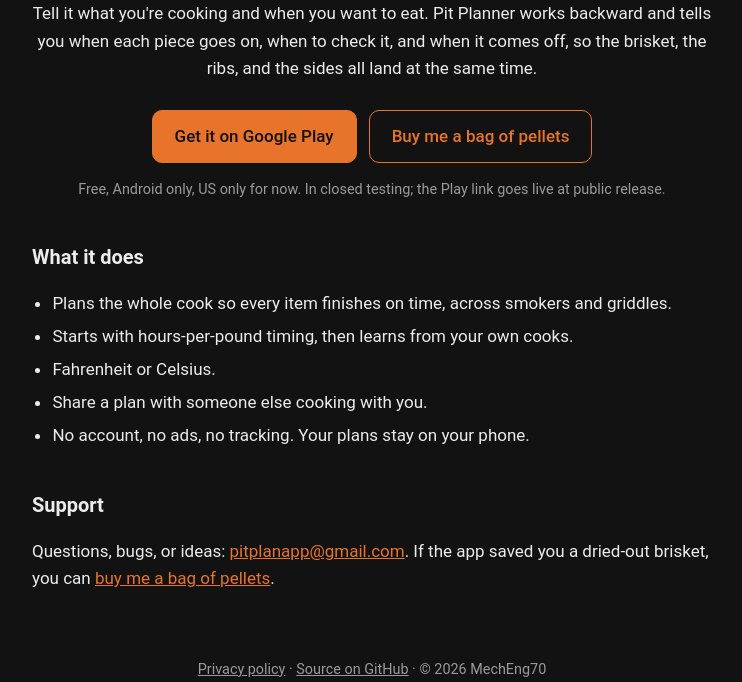
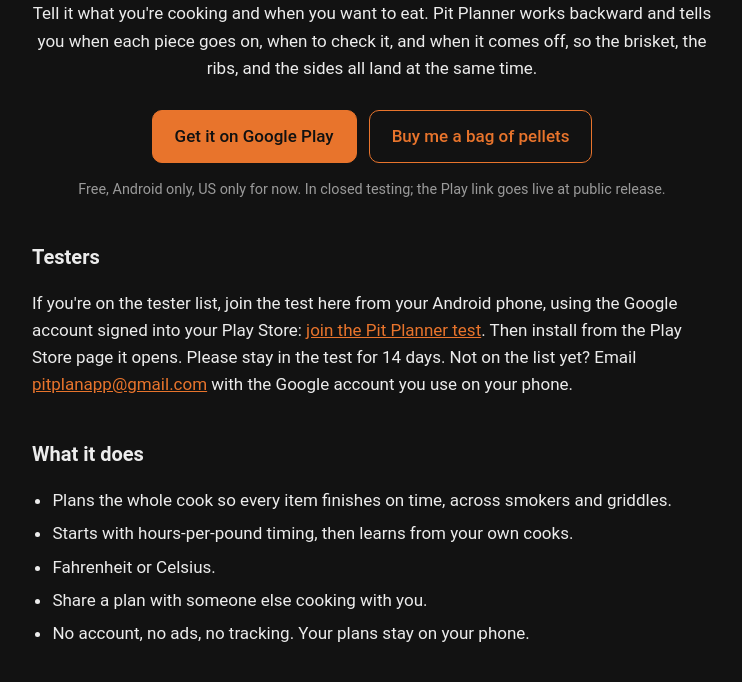
Before and after one commit to MechEng70/pitplanner-site, a plain HTML site: page index.html in a window 1280 px wide. Shown: the part 270-952 px from the top of the page, without its empty margins (268-1010 px from the left). Drawn offline with Linux system fonts and the light colour scheme.

Commit message:
Add tester opt-in link

```diff
--- a/index.html
+++ b/index.html
@@ -23,6 +23,11 @@
   </header>
 
   <section>
+    <h2>Testers</h2>
+    <p>If you're on the tester list, join the test here from your Android phone, using the Google account signed into your Play Store: <a href="https://play.google.com/apps/testing/io.github.mecheng70.pitplanner">join the Pit Planner test</a>. Then install from the Play Store page it opens. Please stay in the test for 14 days. Not on the list yet? Email <a href="mailto:pitplanapp@gmail.com">pitplanapp@gmail.com</a> with the Google account you use on your phone.</p>
+  </section>
+
+  <section>
     <h2>What it does</h2>
     <ul>
       <li>Plans the whole cook so every item finishes on time, across smokers and griddles.</li>
```
